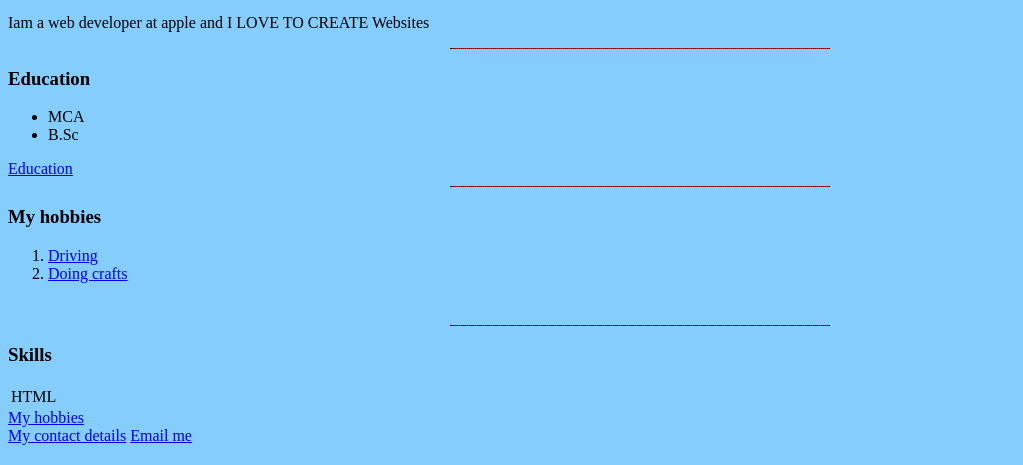
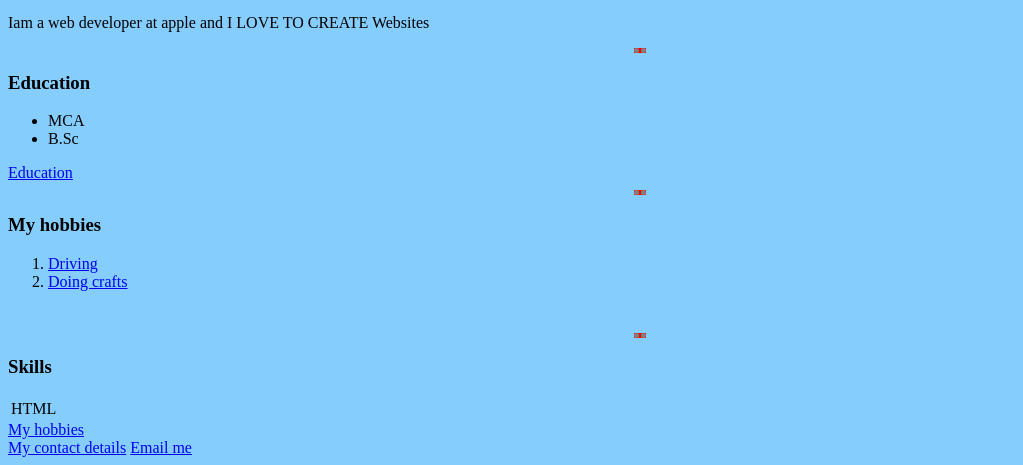
Before and after one commit to SaranyaAmman/CV1, a plain HTML site: page index.html in a window 1280 px wide. Shown: the part 466-931 px from the top of the page, without its empty margins (0-1023 px from the left). Drawn offline with Linux system fonts and the light colour scheme.

Commit message:
Add files via upload

```diff
--- a/index.html
+++ b/index.html
@@ -13,7 +13,9 @@
     {
       background-color: red;
       border-style: dotted none none;
-      width:30%;
+      border-color: grey;
+      border-width:5px;
+      width:1%;
     }
 
 
```
